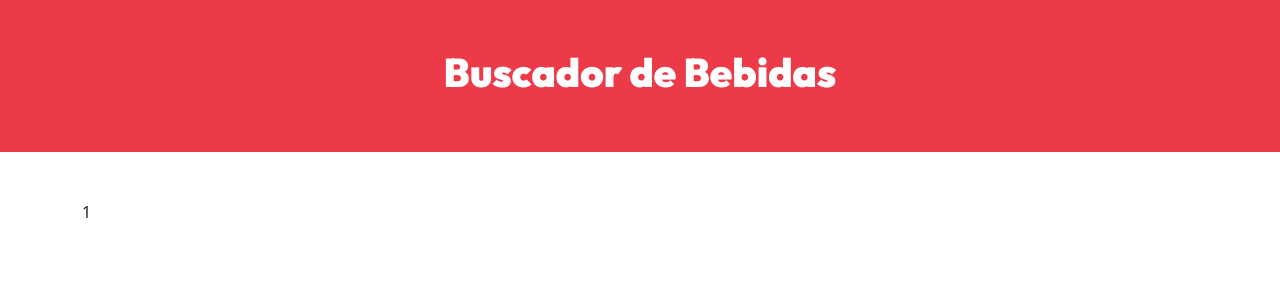
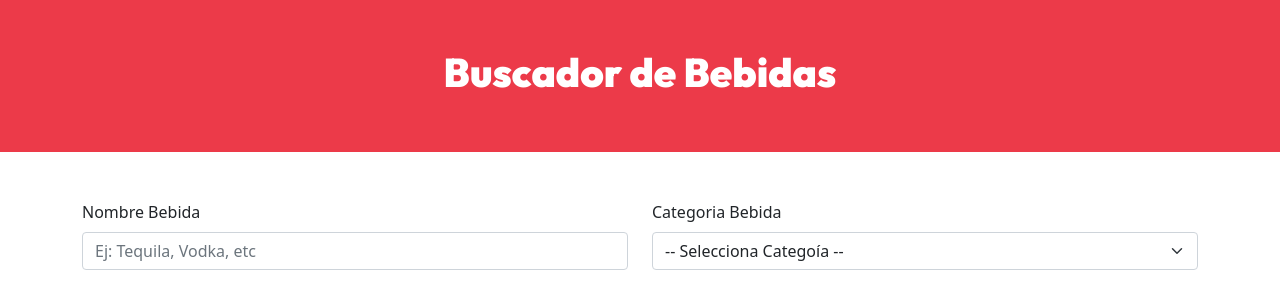
Before and after one commit to danieldamian09/context-drinks-search, a React (Vite) app: page / in a window 1280 px wide. Shown: the top 308 px of the page. Built offline with nearby package versions, Linux system fonts and the light colour scheme.

Commit message:
feat form search

```diff
--- a/src/App.jsx
+++ b/src/App.jsx
@@ -1,4 +1,5 @@
 import {Container} from "react-bootstrap";
+import Formulario from "./components/Formulario";
 
 function App() {
 	return (
@@ -6,7 +7,9 @@
 			<header className="py-5">
 				<h1>Buscador de Bebidas</h1>
 			</header>
-			<Container className="mt-5">1</Container>
+			<Container className="mt-5">
+				<Formulario />
+			</Container>
 		</>
 	);
 }
--- /dev/null
+++ b/src/components/Formulario.jsx
@@ -0,0 +1,35 @@
+import {Button, Form, Row, Col} from "react-bootstrap";
+
+const Formulario = () => {
+	return (
+		<Form>
+			<Row>
+				<Col md={6}>
+					<Form.Group className="mb-3">
+						<Form.Label htmlFor="nombre">Nombre Bebida</Form.Label>
+						<Form.Control
+							type="text"
+							placeholder="Ej: Tequila, Vodka, etc"
+							name="nombre"
+							id="nombre"
+						/>
+					</Form.Group>
+				</Col>
+				<Col md={6}>
+					<Form.Group className="mb-3">
+						<Form.Label htmlFor="categoria">Categoria Bebida</Form.Label>
+            <Form.Select
+              id="categoria"
+              name="categoria"
+
+            >
+              <option value="">-- Selecciona Categoía --</option>
+            </Form.Select>
+					</Form.Group>
+				</Col>
+			</Row>
+		</Form>
+	);
+};
+
+export default Formulario;
```
